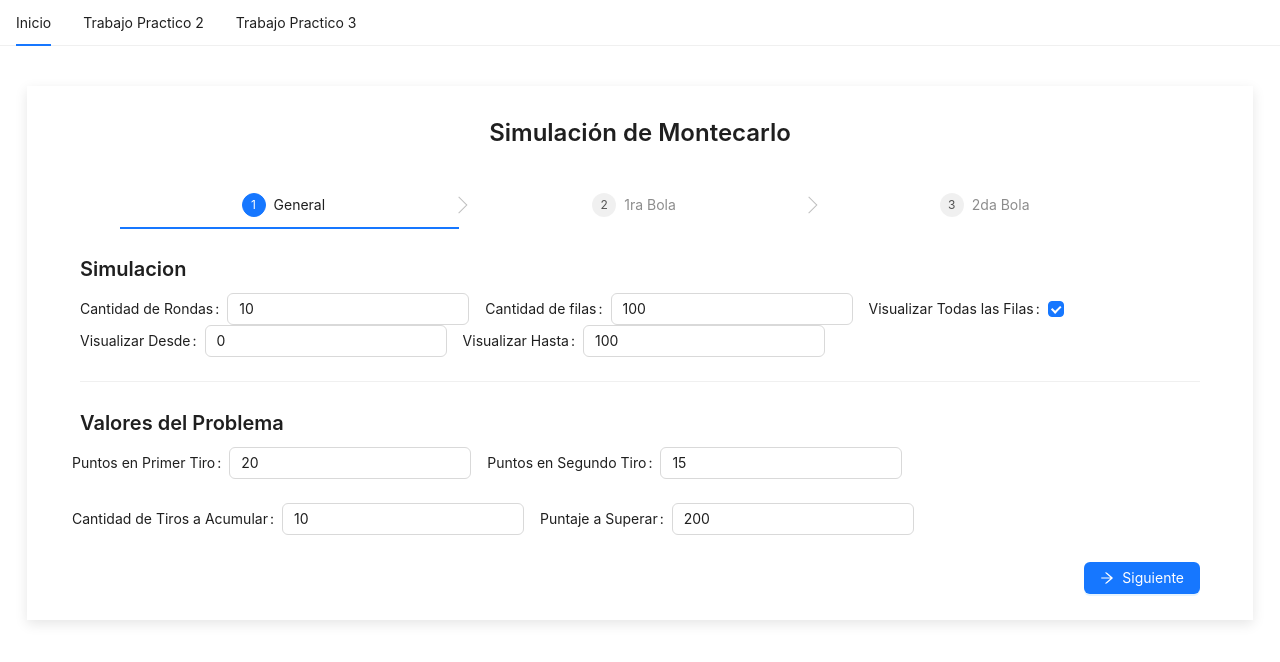
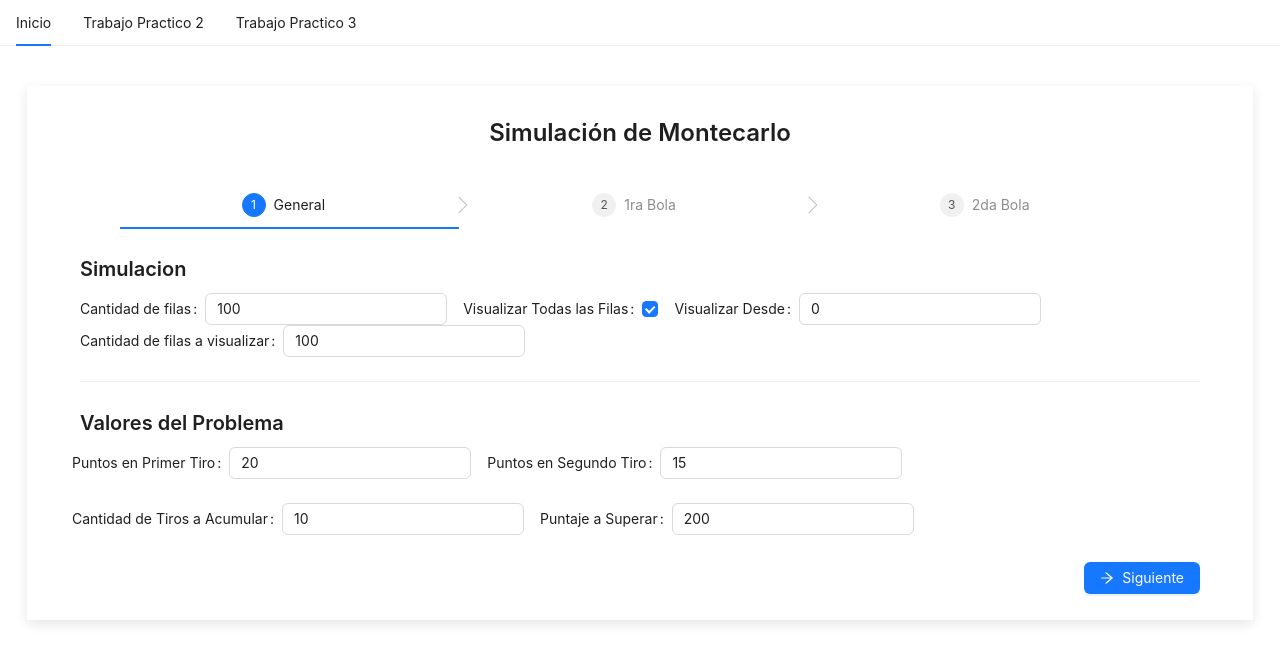
Before and after one commit to valenmartini/tp-2-sim, a React (Create React App) app: page /tp-3/montecarlo in a window 1280 px wide. Shown: the top 662 px of the page. Built offline with nearby package versions, Linux system fonts and the light colour scheme; the HTML template or start-up script is replaced by a standard one.

Commit message:
agrega prob, e iteracion

```diff
--- a/src/App.css
+++ b/src/App.css
@@ -63,7 +63,7 @@ label {
 
 .box {
   overflow: hidden;
-  transition: height 1s ease-in-out, opacity 1s ease-in-out;
+  transition: height 0.5s ease-in-out, opacity 0.5s ease-in-out;
   height: 600px;
 }
 
--- a/src/components/tp3/MontecarloForm/MontecarloForm.jsx
+++ b/src/components/tp3/MontecarloForm/MontecarloForm.jsx
@@ -65,17 +65,23 @@ export const MontecarloForm = () => {
   };
 
   const generarDatosGrafico = () => {
-    let datos = simulacion.map((sim) => {
+    const datosPromedio = [];
+    simulacion.forEach((sim, index) => {
+      if(index % valores.tirosAcumular === 0) {
+        datosPromedio.push(sim)
+      }
+    })
+    let datos = datosPromedio.map((sim) => {
       return {
         ['Muestra']: sim.numeroFila,
         ["Promedio Acumulado"]: Number(sim.promedioAcumulado).toFixed(4),
       };
     });
 
-    if (simulacion.length >= 2000) {
+    if (datos.length >= 2000) {
       const dataCortada = [];
       datos.forEach((sim, index) => {
-        if(simulacion.length >= 20000) {
+        if(datos.length >= 20000) {
           if (index % 100 === 0) {
             dataCortada.push(sim);
           }
@@ -145,9 +151,10 @@ export const MontecarloForm = () => {
             style={{
               margin: "20pt",
               display: "flex",
-              justifyContent: "center",
+              justifyContent: "center"
             }}
           >
+            <span style={{fontWeight:'bold', paddingTop: '3pt', marginRight: '5pt'}}>La probabilidad es de {(simulacion[simulacion.length -1].promedioAcumulado *100).toFixed(4)}%</span>
             <Button
               type="primary"
               onClick={() => {
@@ -163,7 +170,7 @@ export const MontecarloForm = () => {
               margin: "20pt",
             }}
           >
-            <div style={{ display: "flex", justifyContent: "center" }}>
+            <div style={{ display: "flex", justifyContent: "center", marginBottom: '10pt' }}>
               <MontecarloChart data={generarDatosGrafico()} />
             </div>
             <MontecarloTable desde={valores.visualizarDesde} hasta={valores.visualizarHasta} todas={valores.todasFilas} data={simulacion} />
--- a/src/components/tp3/MontecarloForm/MontecarloTable.jsx
+++ b/src/components/tp3/MontecarloForm/MontecarloTable.jsx
@@ -3,7 +3,7 @@ import React from "react";
 
 const columns = [
   { title: "Numero Fila", dataIndex: "numeroFila", key: "numeroFila" },
-  { title: "Numero Ronda", dataIndex: "nroRonda", key: "nroRonda" },
+  { title: "Numero Partida", dataIndex: "nroRonda", key: "nroRonda" },
   { title: "N Random", dataIndex: "rndTiro", key: "rndTiro" },
   {
     title: "Pinos en primer Tiro",
@@ -22,7 +22,7 @@ const columns = [
     key: "acumRondas",
   },
   {
-    title: "Rondas Ganadas",
+    title: "Partidas Ganadas",
     dataIndex: "acumRondasGanadas",
     key: "acumRondasGanadas",
   },
@@ -47,7 +47,7 @@ export const MontecarloTable = (props) => {
     });
     if (!props.todas) {
       console.log(data.slice(props.desde - 1, props.hasta),data);
-      return data.slice(props.desde - 1, props.hasta);
+      return [...data.slice(props.desde - 1, props.desde + props.hasta), data[data.length -1]];
     } else {
       return data;
     }
--- a/src/components/tp3/MontecarloForm/Steps/StepGeneral.jsx
+++ b/src/components/tp3/MontecarloForm/Steps/StepGeneral.jsx
@@ -25,13 +25,6 @@ export const StepGeneral = (props) => {
       <div>
         <Title level={4}>Simulacion</Title>
         <Form form={form} layout="inline">
-          <Form.Item name="rondas" label="Cantidad de Rondas">
-            <Input
-              value={props.valores.rondas}
-              name="rondas"
-              onChange={handleChange}
-            />
-          </Form.Item>
           <Form.Item name="filas" label="Cantidad de filas">
             <Input
               value={props.valores.filas}
@@ -57,7 +50,7 @@ export const StepGeneral = (props) => {
               onChange={handleChange}
             />
           </Form.Item>
-          <Form.Item name="visualizarHasta" label="Visualizar Hasta">
+          <Form.Item name="visualizarHasta" label="Cantidad de filas a visualizar">
             <Input
               value={props.valores.visualizarHasta}
               name="visualizarHasta"
```
